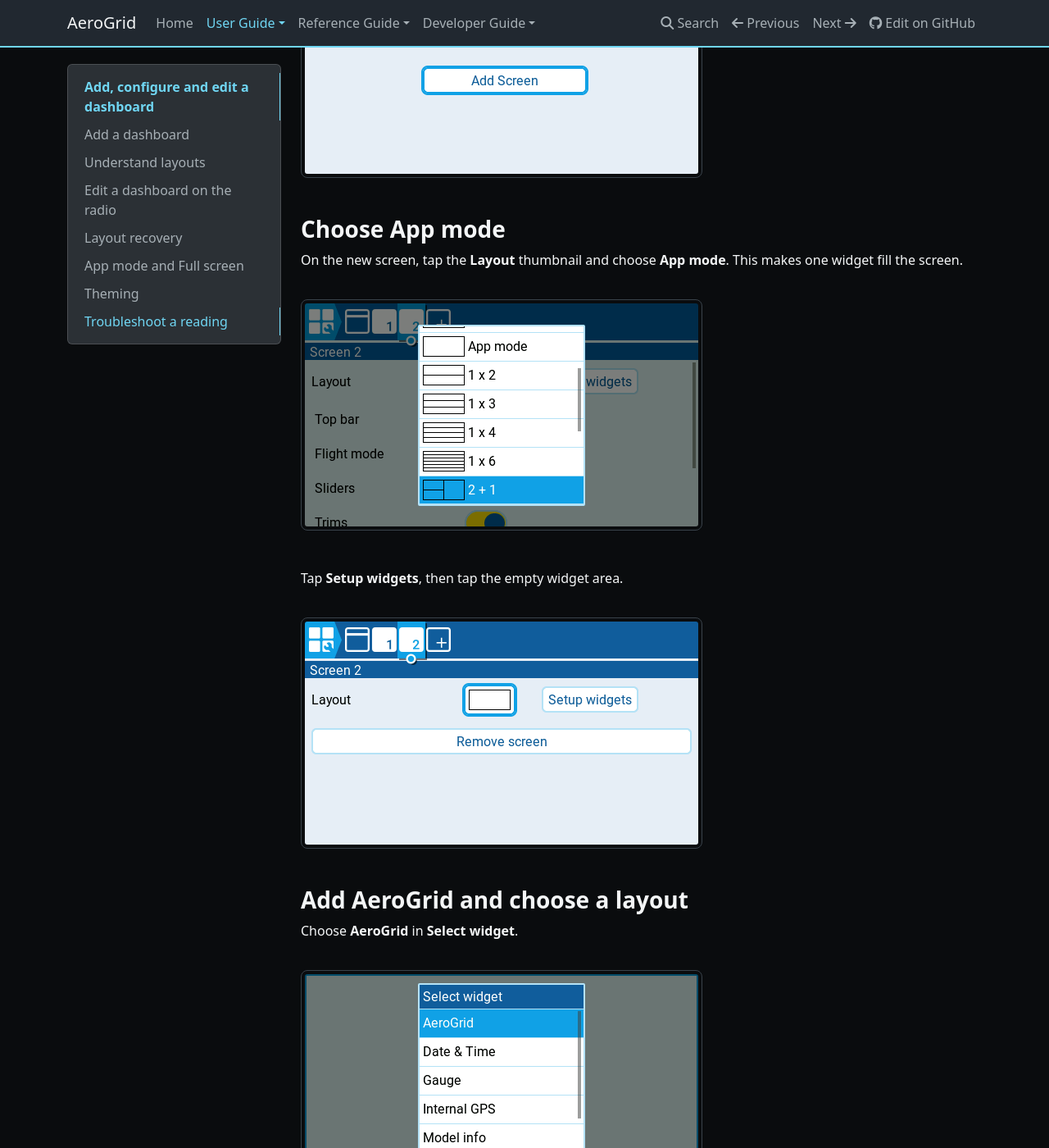
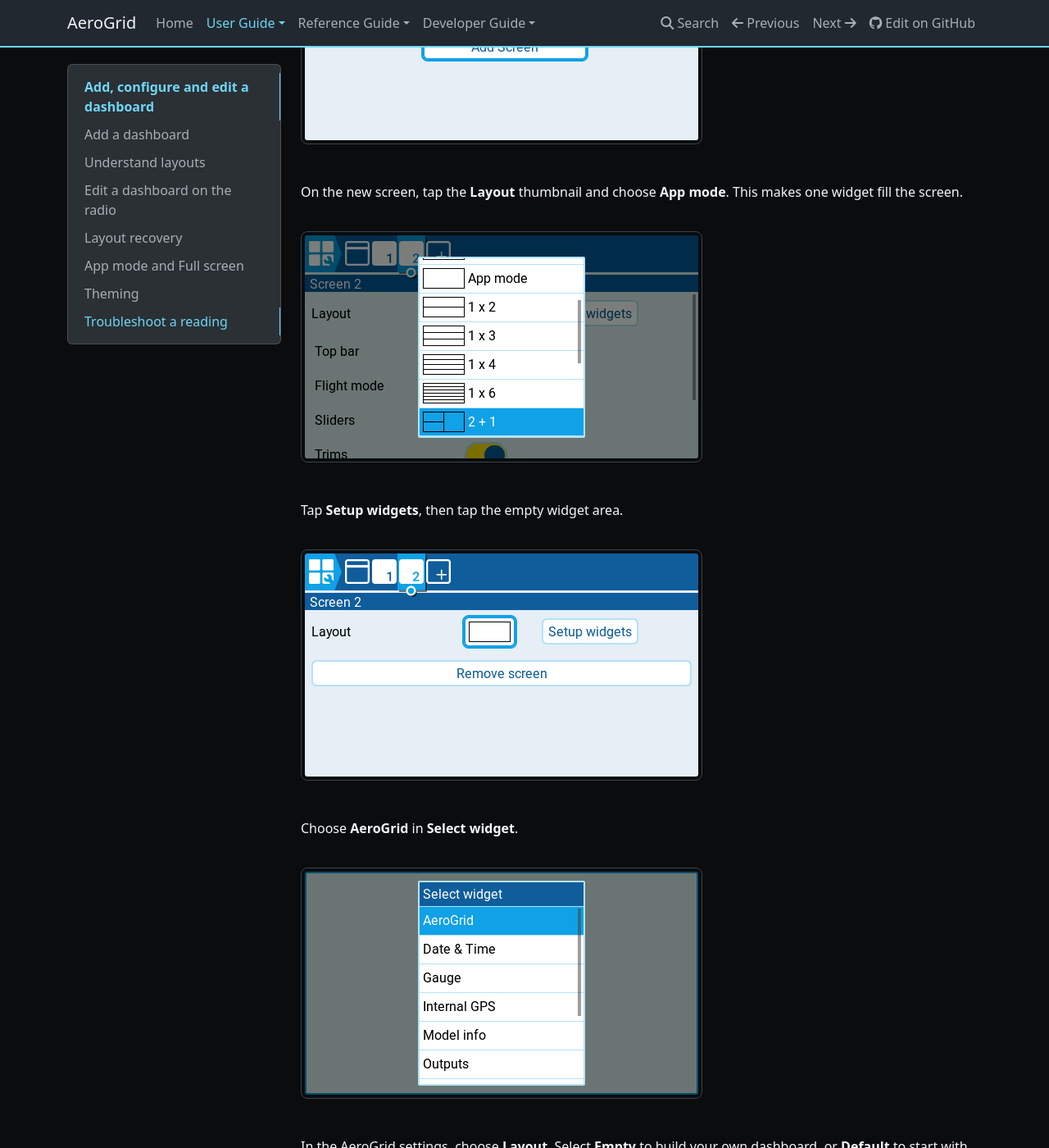
Before and after one commit to thomaskistler/aero-grid, an MkDocs documentation site: the page built from docs/user-guide/dashboards.md, in a window 1280 px wide and 1400 px high, scrolled down 801 px. Shown: the whole window at 82% size. Built offline with MkDocs 1.6.1, drawn with Linux system fonts in a browser that asks for light colours; nearby versions of some CDN libraries; some of the changed text lies outside the part shown.

Commit message:
Simplify dashboard guide heading hierarchy
Co-authored-by: Copilot App <223556219+Copilot@users.noreply.github.com>

```diff
--- a/docs/user-guide/dashboards.md
+++ b/docs/user-guide/dashboards.md
@@ -4,8 +4,6 @@ Add AeroGrid to a radio screen, choose a layout, then customize it on the radio.
 Install [AeroGrid](installation.md) first and select the model you want to use.
 
 ## Add a dashboard
-
-### Add a radio screen
 
 Open the main screen's top-left menu and choose **UI Setup**.
 
@@ -15,8 +13,6 @@ Select the **+** tab, then tap **Add Screen**.
 
 ![Add Screen tab and button in EdgeTX UI Setup](../assets/editor/add-screen.png)
 
-### Choose App mode
-
 On the new screen, tap the **Layout** thumbnail and choose **App mode**.
 This makes one widget fill the screen.
 
@@ -25,8 +21,6 @@ This makes one widget fill the screen.
 Tap **Setup widgets**, then tap the empty widget area.
 
 ![App mode screen with Setup widgets button](../assets/editor/app-screen.png)
-
-### Add AeroGrid and choose a layout
 
 Choose **AeroGrid** in **Select widget**.
 
@@ -66,8 +58,6 @@ covering `0..999`, and configure the counter's arm switch and motor source.
 Use only one tracking panel across your dashboards and do not run EdgeTX
 Flights alongside it. The flight-pack battery panel must read the pack,
 not a regulated receiver supply.
-
-### Saved layouts and sharing
 
 Bundled layouts are stored in `/WIDGETS/AeroGrid/layouts/`. Your saved layouts
 are stored separately in `/AEROGRID/layouts/`, so upgrading AeroGrid leaves
@@ -101,8 +89,6 @@ Normal App mode is read-only, even when the dashboard fills the display.
 An empty dashboard shows centred instructions until you start editing.
 
 ![Editor showing panel gears and the add-panel tile](../assets/editor/overview.png)
-
-### Add and arrange panels
 
 | Action | How |
 | --- | --- |
```
Also changed, not shown: other parts of docs/user-guide/dashboards.md (+0 -10 lines).
